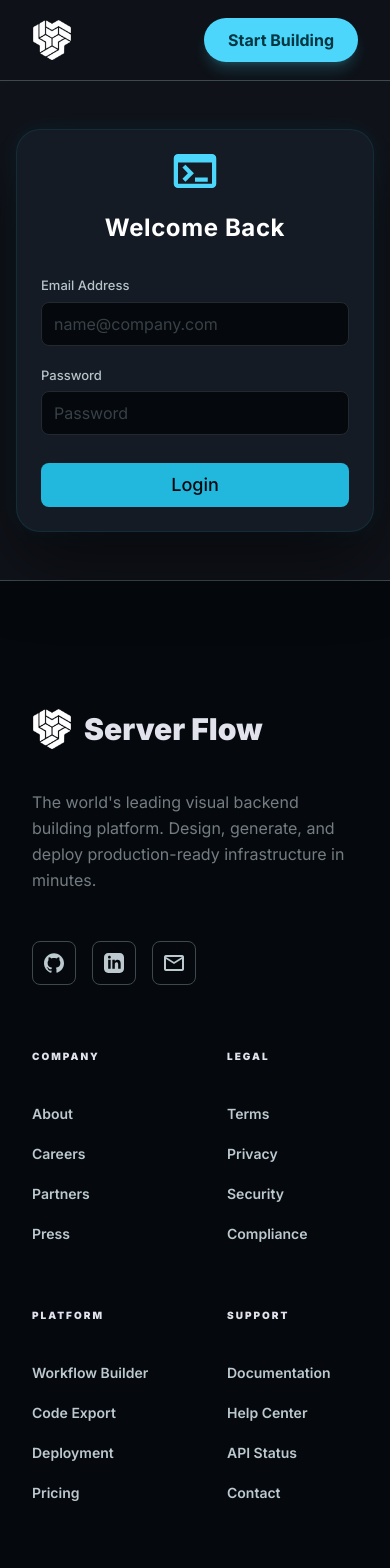
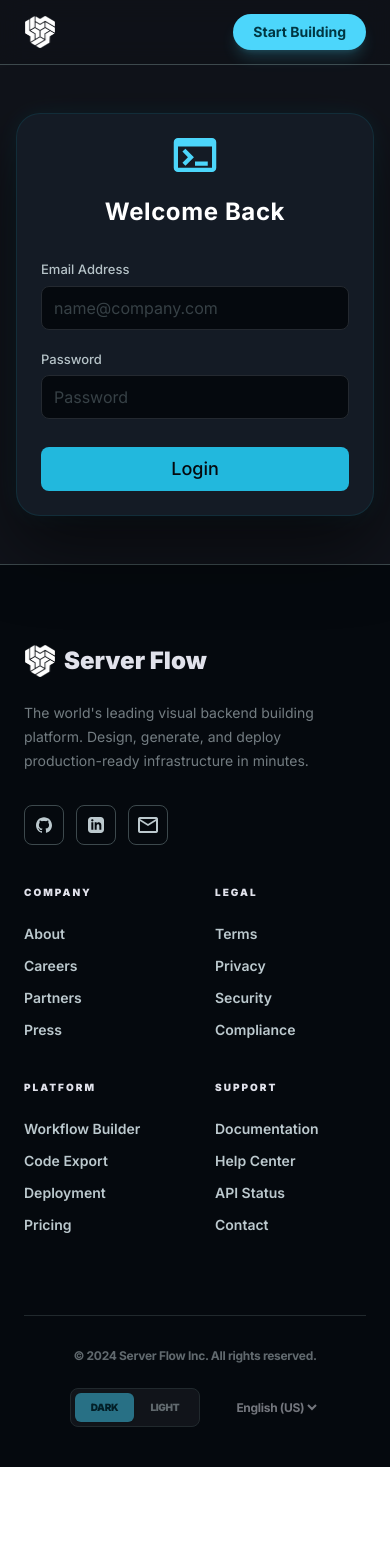
Before and after one commit to Gaurav775-Git/Server_Flow, a React (Vite) app in the folder client/: page /login in a window 390 px wide. Shown: the top 1568 px of the page. After the commit the page ends 1467 px from the top, so only its background shows below. Built offline with nearby package versions, Linux system fonts and the light colour scheme.

Commit message:
Client update
Client update withe sofesticated fonr and layout reducing funckyness

```diff
--- a/client/src/components/Footer.jsx
+++ b/client/src/components/Footer.jsx
@@ -2,44 +2,44 @@ import logo from '../assets/logo.png'
 
 const Footer = () => {
   return (
-    <footer className="bg-[#05090E] border-t border-[#3d494d] pt-32 pb-16">
-      <div className="max-w-[1280px] mx-auto px-8">
+    <footer className="bg-[#05090E] border-t border-[#3d494d] pt-20 pb-10 lg:pt-24">
+      <div className="max-w-[1200px] mx-auto px-6 lg:px-8">
         {/* Main Footer Grid */}
-        <div className="grid grid-cols-2 md:grid-cols-6 gap-16 mb-32">
+        <div className="grid grid-cols-2 md:grid-cols-6 gap-10 lg:gap-12 mb-20 lg:mb-24">
           {/* Brand Column */}
           <div className="col-span-2">
-            <a className="text-3xl font-black text-[#e1e2eb] flex items-center gap-3 mb-10" href="#">
-              <span className="material-symbols-outlined text-[#4cd6fb] text-5xl"><img src={logo} className='h-10 w-10 object-contain'/></span>Server Flow
+            <a className="text-2xl font-black text-[#e1e2eb] flex items-center gap-2 mb-6" href="#">
+              <span className="material-symbols-outlined text-[#4cd6fb] text-3xl"><img src={logo} className='h-8 w-8 object-contain'/></span>Server Flow
             </a>
-            <p className="text-[#bcc9ce] text-base mb-12 max-w-xs leading-relaxed opacity-60">
+            <p className="text-[#bcc9ce] text-sm mb-8 max-w-xs leading-6 opacity-60">
               The world's leading visual backend building platform. Design, generate, and deploy production-ready infrastructure in minutes.
             </p>
-            <div className="flex gap-4">
+            <div className="flex gap-3">
               {/* GitHub */}
-              <a className="w-11 h-11 rounded-lg border border-[#3d494d] flex items-center justify-center hover:bg-[#1d2026] hover:text-[#4cd6fb] transition-all text-[#bcc9ce]" href="#">
-                <svg className="w-5 h-5 fill-current" viewBox="0 0 24 24">
+              <a className="w-10 h-10 rounded-lg border border-[#3d494d] flex items-center justify-center hover:bg-[#1d2026] hover:text-[#4cd6fb] transition-all text-[#bcc9ce]" href="#">
+                <svg className="w-4 h-4 fill-current" viewBox="0 0 24 24">
                   <path d="M12 .297c-6.63 0-12 5.373-12 12 0 5.303 3.438 9.8 8.205 11.385.6.113.82-.258.82-.577 0-.285-.01-1.04-.015-2.04-3.338.724-4.042-1.61-4.042-1.61C4.422 18.07 3.633 17.7 3.633 17.7c-1.087-.744.084-.729.084-.729 1.205.084 1.838 1.236 1.838 1.236 1.07 1.835 2.809 1.305 3.495.998.108-.776.417-1.305.76-1.605-2.665-.3-5.466-1.332-5.466-5.93 0-1.31.465-2.38 1.235-3.22-.135-.303-.54-1.523.105-3.176 0 0 1.005-.322 3.3 1.23.96-.267 1.98-.399 3-.405 1.02.006 2.04.138 3 .405 2.28-1.552 3.285-1.23 3.285-1.23.645 1.653.24 2.873.12 3.176.765.84 1.23 1.91 1.23 3.22 0 4.61-2.805 5.625-5.475 5.92.42.36.81 1.096.81 2.22 0 1.606-.015 2.896-.015 3.286 0 .315.21.69.825.57C20.565 22.092 24 17.592 24 12.297c0-6.627-5.373-12-12-12"></path>
                 </svg>
               </a>
 
               {/* LinkedIn */}
-              <a className="w-11 h-11 rounded-lg border border-[#3d494d] flex items-center justify-center hover:bg-[#1d2026] hover:text-[#4cd6fb] transition-all text-[#bcc9ce]" href="#">
-                <svg className="w-5 h-5 fill-current" viewBox="0 0 24 24">
+              <a className="w-10 h-10 rounded-lg border border-[#3d494d] flex items-center justify-center hover:bg-[#1d2026] hover:text-[#4cd6fb] transition-all text-[#bcc9ce]" href="#">
+                <svg className="w-4 h-4 fill-current" viewBox="0 0 24 24">
                   <path d="M19 0h-14c-2.761 0-5 2.239-5 5v14c0 2.761 2.239 5 5 5h14c2.762 0 5-2.239 5-5v-14c0-2.761-2.238-5-5-5zm-11 19h-3v-11h3v11zm-1.5-12.268c-.966 0-1.75-.79-1.75-1.764s.784-1.764 1.75-1.764 1.75.79 1.75 1.764-.783 1.764-1.75 1.764zm13.5 12.268h-3v-5.604c0-3.368-4-3.113-4 0v5.604h-3v-11h3v1.765c1.396-2.586 7-2.777 7 2.476v6.759z"></path>
                 </svg>
               </a>
 
               {/* Email */}
-              <a className="w-11 h-11 rounded-lg border border-[#3d494d] flex items-center justify-center hover:bg-[#1d2026] hover:text-[#4cd6fb] transition-all text-[#bcc9ce]" href="#">
-                <span className="material-symbols-outlined text-xl">mail</span>
+              <a className="w-10 h-10 rounded-lg border border-[#3d494d] flex items-center justify-center hover:bg-[#1d2026] hover:text-[#4cd6fb] transition-all text-[#bcc9ce]" href="#">
+                <span className="material-symbols-outlined text-lg">mail</span>
               </a>
             </div>
           </div>
 
           {/* Company Links */}
           <div>
-            <h4 className="font-black text-[#e1e2eb] mb-10 uppercase tracking-[0.2em] text-[10px]">Company</h4>
-            <ul className="space-y-5 text-[#bcc9ce] text-sm font-semibold">
+            <h4 className="font-black text-[#e1e2eb] mb-6 uppercase tracking-[0.2em] text-[10px]">Company</h4>
+            <ul className="space-y-3 text-[#bcc9ce] text-sm font-semibold">
               <li><a className="hover:text-[#4cd6fb] transition-colors" href="#">About</a></li>
               <li><a className="hover:text-[#4cd6fb] transition-colors" href="#">Careers</a></li>
               <li><a className="hover:text-[#4cd6fb] transition-colors" href="#">Partners</a></li>
@@ -49,8 +49,8 @@ const Footer = () => {
 
           {/* Legal Links */}
           <div>
-            <h4 className="font-black text-[#e1e2eb] mb-10 uppercase tracking-[0.2em] text-[10px]">Legal</h4>
-            <ul className="space-y-5 text-[#bcc9ce] text-sm font-semibold">
+            <h4 className="font-black text-[#e1e2eb] mb-6 uppercase tracking-[0.2em] text-[10px]">Legal</h4>
+            <ul className="space-y-3 text-[#bcc9ce] text-sm font-semibold">
               <li><a className="hover:text-[#4cd6fb] transition-colors" href="#">Terms</a></li>
               <li><a className="hover:text-[#4cd6fb] transition-colors" href="#">Privacy</a></li>
               <li><a className="hover:text-[#4cd6fb] transition-colors" href="#">Security</a></li>
@@ -60,8 +60,8 @@ const Footer = () => {
 
           {/* Platform Links */}
           <div>
-            <h4 className="font-black text-[#e1e2eb] mb-10 uppercase tracking-[0.2em] text-[10px]">Platform</h4>
-            <ul className="space-y-5 text-[#bcc9ce] text-sm font-semibold">
+            <h4 className="font-black text-[#e1e2eb] mb-6 uppercase tracking-[0.2em] text-[10px]">Platform</h4>
+            <ul className="space-y-3 text-[#bcc9ce] text-sm font-semibold">
               <li><a className="hover:text-[#4cd6fb] transition-colors" href="#">Workflow Builder</a></li>
               <li><a className="hover:text-[#4cd6fb] transition-colors" href="#">Code Export</a></li>
               <li><a className="hover:text-[#4cd6fb] transition-colors" href="#">Deployment</a></li>
@@ -71,8 +71,8 @@ const Footer = () => {
 
           {/* Support Links */}
           <div>
-            <h4 className="font-black text-[#e1e2eb] mb-10 uppercase tracking-[0.2em] text-[10px]">Support</h4>
-            <ul className="space-y-5 text-[#bcc9ce] text-sm font-semibold">
+            <h4 className="font-black text-[#e1e2eb] mb-6 uppercase tracking-[0.2em] text-[10px]">Support</h4>
+            <ul className="space-y-3 text-[#bcc9ce] text-sm font-semibold">
               <li><a className="hover:text-[#4cd6fb] transition-colors" href="#">Documentation</a></li>
               <li><a className="hover:text-[#4cd6fb] transition-colors" href="#">Help Center</a></li>
               <li><a className="hover:text-[#4cd6fb] transition-colors" href="#">API Status</a></li>
@@ -82,16 +82,16 @@ const Footer = () => {
         </div>
 
         {/* Bottom Bar */}
-        <div className="pt-16 border-t border-[#3d494d] flex flex-col md:flex-row justify-between items-center gap-12 text-[#bcc9ce] text-xs font-bold tracking-tight opacity-50">
+        <div className="pt-8 border-t border-[#3d494d] flex flex-col md:flex-row justify-between items-center gap-6 text-[#bcc9ce] text-xs font-bold tracking-tight opacity-50">
           <div>© 2024 Server Flow Inc. All rights reserved.</div>
 
-          <div className="flex items-center gap-12">
+          <div className="flex items-center gap-8">
             {/* Dark/Light Mode Toggle */}
-            <div className="flex bg-[#1d2026] rounded-lg p-1.5 border border-[#3d494d]">
-              <button className="px-6 py-2.5 text-[10px] font-black bg-[#4cd6fb] text-[#003642] rounded-md shadow-sm">
+            <div className="flex bg-[#1d2026] rounded-lg p-1 border border-[#3d494d]">
+              <button className="px-4 py-2 text-[10px] font-black bg-[#4cd6fb] text-[#003642] rounded-md shadow-sm">
                 DARK
               </button>
-              <button className="px-6 py-2.5 text-[10px] font-black text-[#bcc9ce] hover:text-[#e1e2eb]">
+              <button className="px-4 py-2 text-[10px] font-black text-[#bcc9ce] hover:text-[#e1e2eb]">
                 LIGHT
               </button>
             </div>
--- a/client/src/components/NavBar.jsx
+++ b/client/src/components/NavBar.jsx
@@ -3,15 +3,15 @@ import logo from '../assets/logo.png'
 const NavBar = () => {
   return (
     <nav className="sticky top-0 w-full z-40 bg-[#10131a]/80 backdrop-blur-md border-b border-[#3d494d]">
-      <div className="flex justify-between items-center px-8 h-20 w-full max-w-[1280px] mx-auto">
+      <div className="flex justify-between items-center px-6 lg:px-8 h-16 w-full max-w-[1200px] mx-auto">
         {/* Logo */}
-        <div className="flex items-center gap-12">
+        <div className="flex items-center gap-10">
           <a className="text-2xl font-black text-[#e1e2eb] flex items-center gap-2" href="#">
-            <span className="material-symbols-outlined text-[#4cd6fb] text-4xl"><img src={logo} className='h-10 w-10 object-contain'/></span>
+            <span className="material-symbols-outlined text-[#4cd6fb] text-3xl"><img src={logo} className='h-8 w-8 object-contain'/></span>
           </a>
 
           {/* Nav Links - Desktop */}
-          <div className="hidden lg:flex gap-8">
+          <div className="hidden lg:flex gap-7 text-sm">
             <div className="relative group cursor-pointer">
               <span className="text-[#e1e2eb] font-medium flex items-center gap-1">
                 Products
@@ -40,19 +40,19 @@ const NavBar = () => {
         </div>
 
         {/* Right side actions */}
-        <div className="flex items-center gap-8">
-          <div className="hidden sm:flex items-center gap-6">
+        <div className="flex items-center gap-6">
+          <div className="hidden sm:flex items-center gap-5 text-sm">
             <button className="material-symbols-outlined text-[#bcc9ce] hover:text-[#e1e2eb]">
               search
             </button>
             <button className="material-symbols-outlined text-[#bcc9ce] hover:text-[#e1e2eb]">
               account_circle
             </button>
-            <button className="text-[#bcc9ce] hover:text-[#e1e2eb] font-bold">
+            <button className="text-[#bcc9ce] hover:text-[#e1e2eb] font-medium">
               Contact Sales
             </button>
           </div>
-          <a href="/dashboard" className="bg-[#4cd6fb] text-[#003642] px-6 py-2.5 rounded-full font-bold hover:brightness-110 transition-all shadow-lg shadow-[#4cd6fb]/20">
+          <a href="/dashboard" className="bg-[#4cd6fb] text-[#003642] px-5 py-2 rounded-full font-bold text-sm hover:brightness-110 transition-all shadow-lg shadow-[#4cd6fb]/20">
             Start Building
           </a>
         </div>
--- a/client/src/components/sections/home/HeroSection.jsx
+++ b/client/src/components/sections/home/HeroSection.jsx
@@ -1,6 +1,6 @@
 const HeroSection = () => {
   return (
-    <section className="relative pt-32 pb-48 overflow-hidden bg-[#0b0e14]">
+    <section className="relative overflow-hidden bg-[#0b0e14] py-24 lg:py-28">
       {/* Floating Abstract Shapes */}
       <div className="absolute top-10 right-[5%] text-[#4cd6fb]/40 select-none pointer-events-none">
         <span className="material-symbols-outlined text-[18rem] rotate-12 blur-sm">emergency</span>
@@ -9,22 +9,22 @@ const HeroSection = () => {
         <span className="material-symbols-outlined text-[14rem] -rotate-45 blur-sm">shapes</span>
       </div>
 
-      <div className="max-w-[1280px] mx-auto px-8 relative z-10 flex flex-col lg:flex-row items-center gap-24">
+      <div className="max-w-[1200px] mx-auto px-6 lg:px-8 relative z-10 flex flex-col lg:flex-row items-center gap-14 lg:gap-16">
         {/* Left Content */}
         <div className="lg:w-1/2">
-          <h1 className="uppercase tracking-[-0.04em] text-[44px] md:text-[72px] mb-8 leading-[1.05] font-black text-[#e1e2eb]">
+          <h1 className="uppercase tracking-[-0.03em] text-[38px] sm:text-5xl lg:text-[60px] mb-6 leading-[1.08] font-black text-[#e1e2eb]">
             <span className="text-[#4cd6fb]">VISUAL BACKEND</span><br/>
             INFRASTRUCTURE,<br/>
             MADE SIMPLE.
           </h1>
-          <p className="text-lg text-[#bcc9ce] mb-12 max-w-xl text-xl leading-relaxed opacity-80">
+          <p className="text-base text-[#bcc9ce] mb-8 max-w-lg leading-7 opacity-80">
             Design your backend visually, get production-ready code instantly — on any cloud, in minutes, with zero manual coding — all backed by Server Flow's 99.9% reliability.
           </p>
-          <div className="flex flex-wrap gap-5">
-            <button className="bg-[#a9d63e] text-[#263500] px-10 py-4 rounded-full font-black text-lg hover:shadow-[0_0_40px_rgba(169,214,62,0.3)] transition-all">
+          <div className="flex flex-wrap gap-3">
+            <button className="bg-[#a9d63e] text-[#263500] px-7 py-3 rounded-full font-bold text-sm hover:shadow-[0_0_40px_rgba(169,214,62,0.3)] transition-all">
               Start building
             </button>
-            <button className="border border-[#3d494d] text-[#e1e2eb] px-10 py-4 rounded-full font-black text-lg hover:bg-[#272a31] transition-all">
+            <button className="border border-[#3d494d] text-[#e1e2eb] px-7 py-3 rounded-full font-bold text-sm hover:bg-[#272a31] transition-all">
               Request a demo
             </button>
           </div>
@@ -35,11 +35,11 @@ const HeroSection = () => {
           <div className="absolute -inset-20 bg-[#4cd6fb]/20 blur-[120px] rounded-full opacity-40"></div>
           <div className="relative bg-[#0d1117] border border-[#3d494d] rounded-2xl overflow-hidden shadow-[0_40px_100px_-20px_rgba(0,0,0,0.7),0_0_40px_rgba(76,214,251,0.1)]">
             {/* Terminal Header */}
-            <div className="bg-[#161b22] px-6 py-4 flex items-center justify-between border-b border-[#3d494d]">
-              <div className="flex gap-2.5">
-                <div className="w-3.5 h-3.5 rounded-full bg-[#ff5f56]"></div>
-                <div className="w-3.5 h-3.5 rounded-full bg-[#ffbd2e]"></div>
-                <div className="w-3.5 h-3.5 rounded-full bg-[#27c93f]"></div>
+            <div className="bg-[#161b22] px-5 py-3 flex items-center justify-between border-b border-[#3d494d]">
+              <div className="flex gap-2">
+                <div className="w-3 h-3 rounded-full bg-[#ff5f56]"></div>
+                <div className="w-3 h-3 rounded-full bg-[#ffbd2e]"></div>
+                <div className="w-3 h-3 rounded-full bg-[#27c93f]"></div>
               </div>
               <div className="text-[#bcc9ce] font-['Geist_Mono'] text-[10px] uppercase tracking-[0.2em] opacity-50">
                 serverflow --deploy --prod
@@ -47,7 +47,7 @@ const HeroSection = () => {
             </div>
 
             {/* Terminal Body */}
-            <div className="p-10 font-['Geist_Mono'] text-sm leading-8">
+            <div className="p-6 sm:p-8 font-['Geist_Mono'] text-xs sm:text-sm leading-7">
               <div className="flex gap-6">
                 <span className="text-[#00b4d8]">curl -X POST \</span>
               </div>
@@ -74,7 +74,7 @@ const HeroSection = () => {
               </div>
 
               {/* Success Message */}
-              <div className="mt-8 flex items-center gap-3 text-[#a9d63e] font-bold">
+              <div className="mt-6 flex items-center gap-2 text-[#a9d63e] font-bold">
                 <span className="material-symbols-outlined text-sm">check_circle</span>
                 <span>Deployment Successful (2.4s)</span>
               </div>
```
